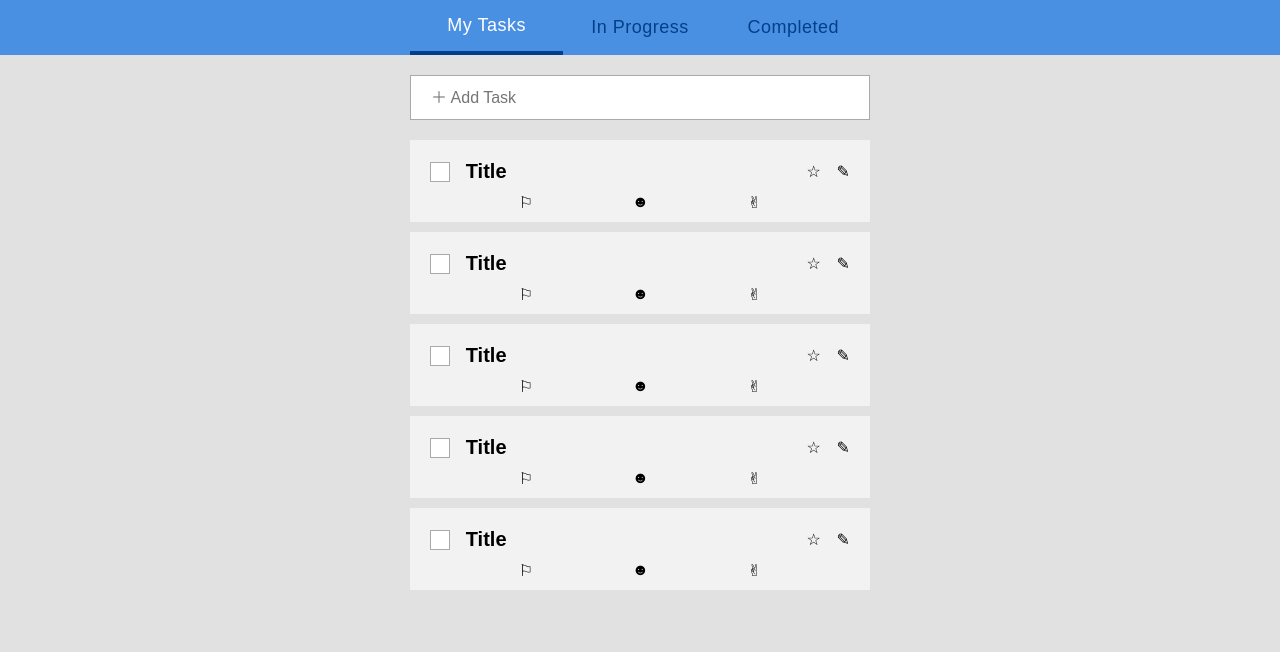
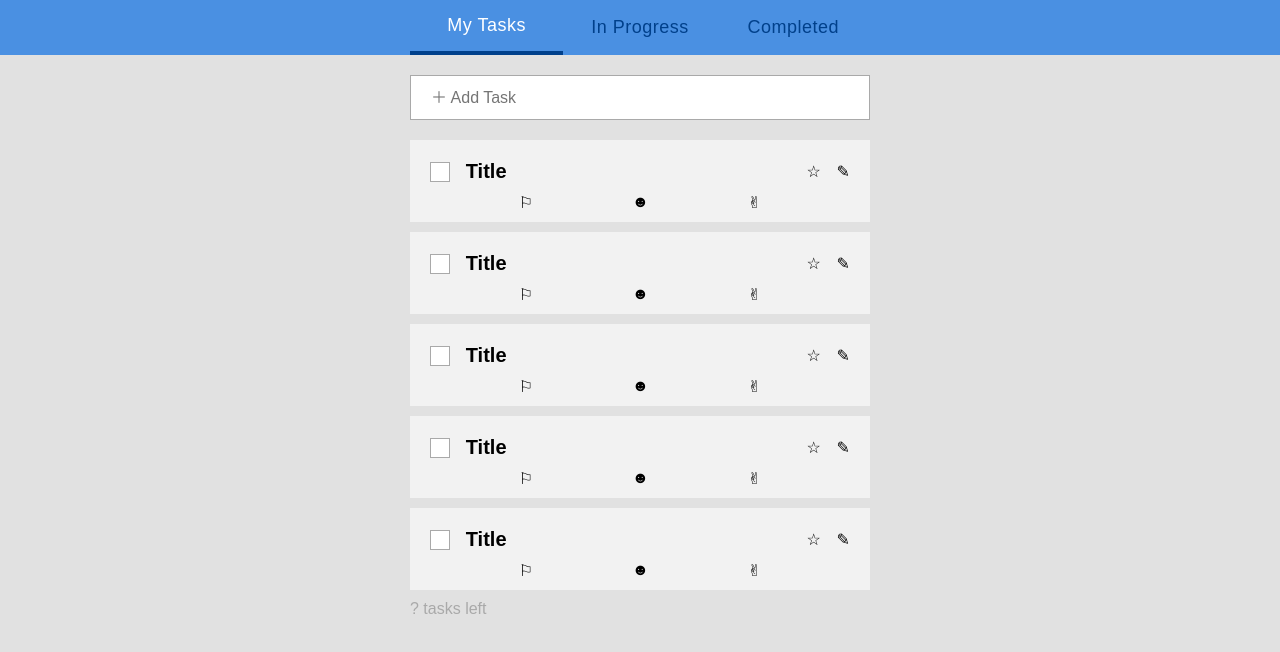
Before and after one commit to chrysophyta/todo-list, a React (Create React App) app: page / in a window 1280 px wide. Shown: the top 652 px of the page. Built offline with nearby package versions, Linux system fonts and the light colour scheme.

Commit message:
add task count

```diff
--- a/src/components/List.js
+++ b/src/components/List.js
@@ -4,13 +4,16 @@ import ListItem from './ListItem';
 class List extends Component {
   render() {
     return (
-      <ul className="list">
+      <div className="list">
+        <ul>
           <ListItem />
           <ListItem />
           <ListItem />
           <ListItem />
           <ListItem />
         </ul>
+        <p>? tasks left</p>
+      </div>
     );
   }
 }
--- a/src/index.css
+++ b/src/index.css
@@ -77,6 +77,9 @@ nav ul li.active {
   margin: auto;
   flex-direction: column;
 }
+.list p {
+  color: darkgrey;
+}
 .list-item {
   display: flex;
   flex-direction: column;
```
Lines whose indentation alone changed are shown as unchanged.
